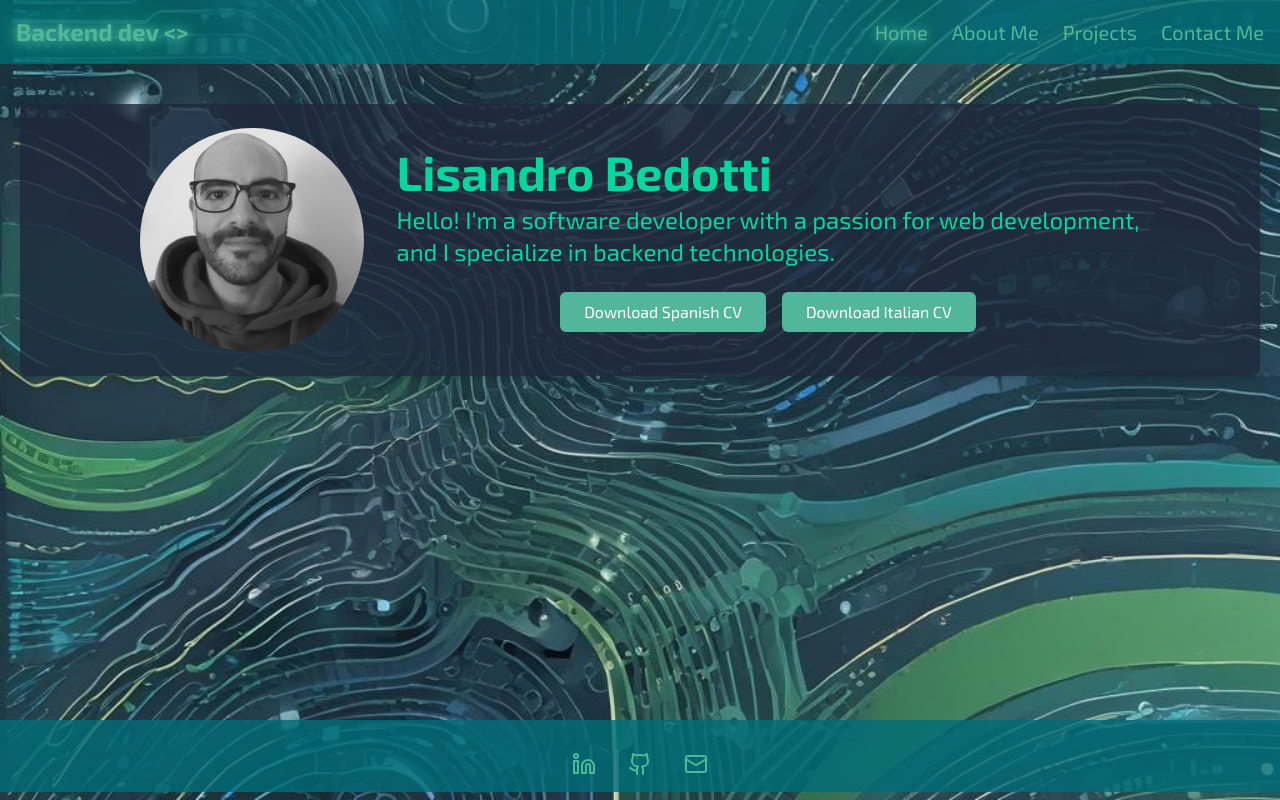
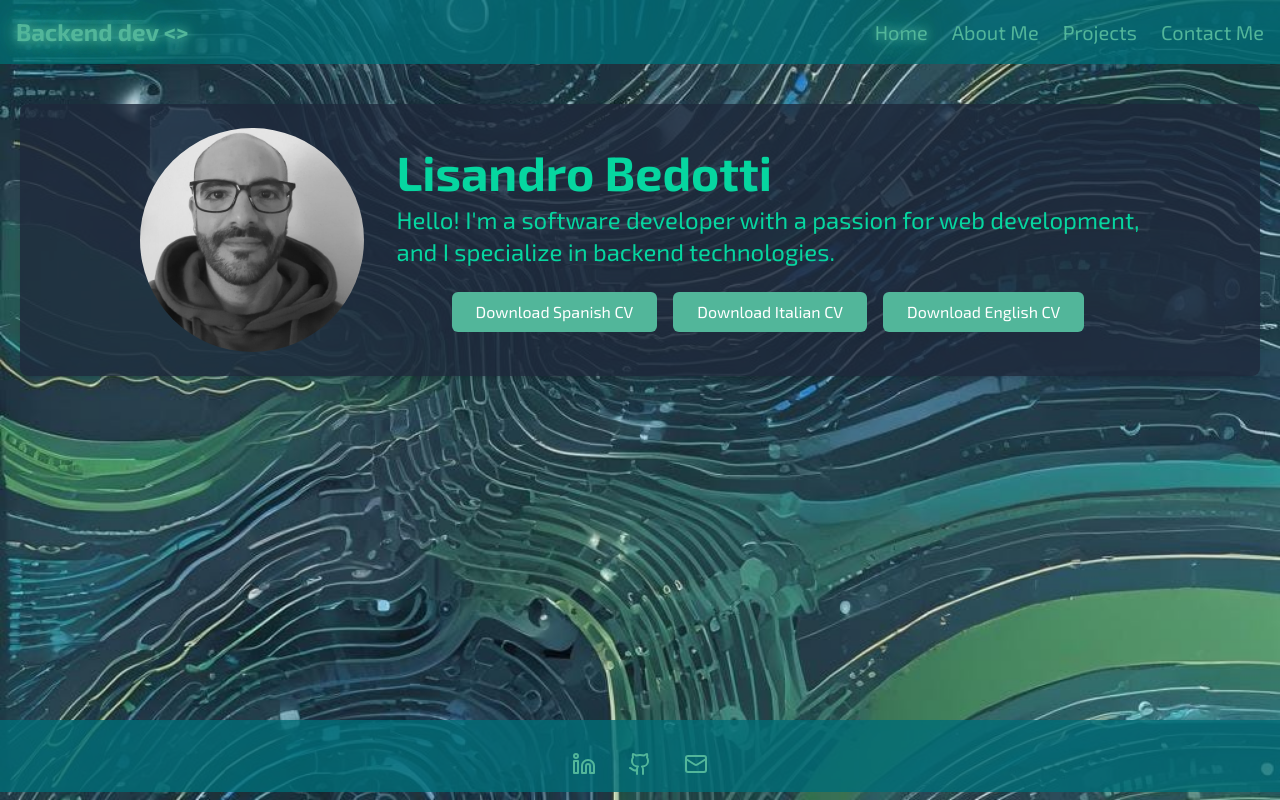
Before and after one commit to Lisandro85/portfolio, a Next.js app in the folder portfolio/: page /home in a window 1280 px wide. Built offline with nearby package versions, Linux system fonts and the light colour scheme; a web font is replaced by a local one.

Commit message:
menu fixed

```diff
--- a/portfolio/src/app/home/home.tsx
+++ b/portfolio/src/app/home/home.tsx
@@ -1,6 +1,7 @@
 import DownloadCVButton from "@/components/DownLoadSpanishCv/downLoadEspCv";
 import DownloadItaCVButton from "@/components/DownLoadItalianCv/downLoadItaCv";
 import Image from "next/image";
+import DownloadEngCVButton from "@/components/DownLoadEngCv/downLoadEngCv";
 
 export default function Home() {
   return (
@@ -34,6 +35,7 @@ export default function Home() {
             <div className="mt-6 flex flex-col md:flex-row justify-center md:justify-center space-y-4 md:space-y-0 md:space-x-4">
               <DownloadCVButton />
               <DownloadItaCVButton />
+              <DownloadEngCVButton />
             </div>
           </div>
         </div>
--- /dev/null
+++ b/portfolio/src/components/DownLoadEngCv/downLoadEngCv.tsx
@@ -0,0 +1,17 @@
+import React from "react";
+
+const DownloadEngCVButton: React.FC = () => {
+  return (
+    <a
+      href="/CVLisandroBedottiEng.pdf"
+      download="CVLisandroBedottiEng.pdf"
+      target="_blank"
+      rel="noopener noreferrer"
+      className="bg-[#52b69a] text-white py-2 px-6 sm:py-2 sm:px-6 text-xs sm:text-sm md:text-base rounded-md hover:bg-[#76c893] transition duration-300 font-Exo-2 text-center inline-flex items-center justify-center"
+    >
+      Download English CV
+    </a>
+  );
+};
+
+export default DownloadEngCVButton;
```
Also changed, not shown: 2 other files (tests, documents, lock files or other folders).
